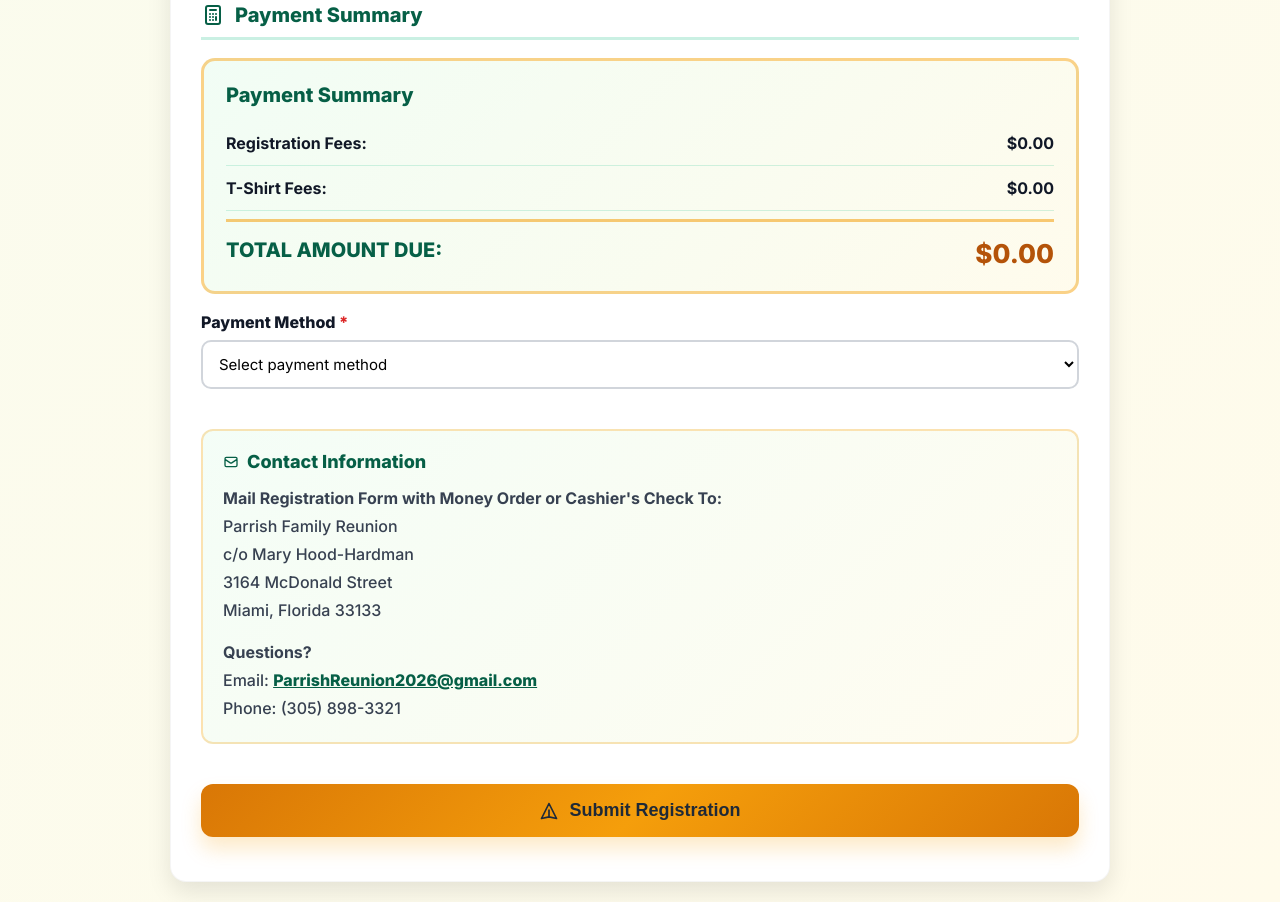
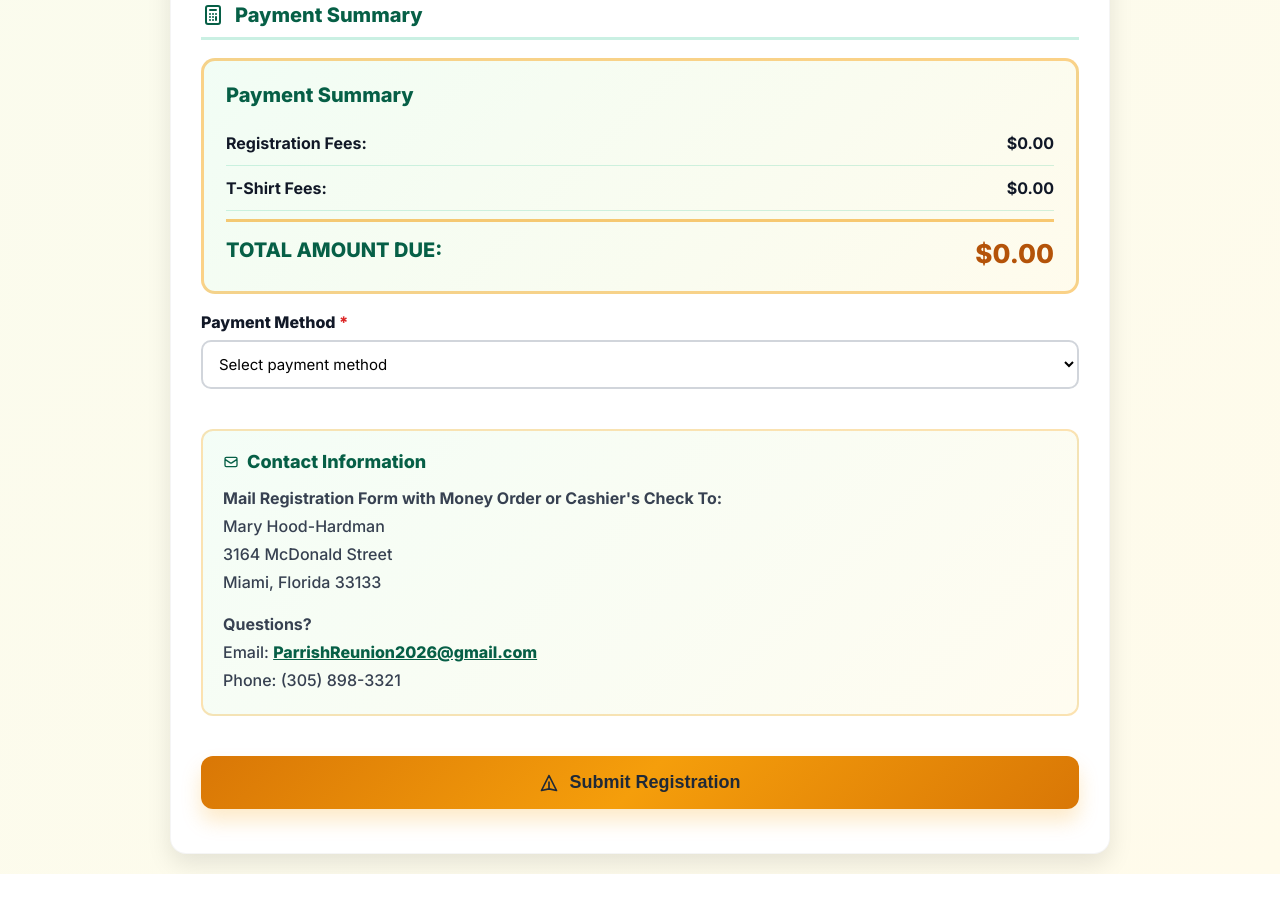
Before and after one commit to kshtajay/2026-Parrish-Reunion-Form, a plain HTML site: page index.html in a window 1280 px wide. Shown: the part 5598-6500 px from the top of the page. After the commit the page ends 6472 px from the top, so only its background shows below. Drawn offline with nearby package versions, Linux system fonts and the light colour scheme.

Commit message:
Update index.html

```diff
--- a/index.html
+++ b/index.html
@@ -1201,8 +1201,7 @@
 
             <p>
               <strong>Mail Registration Form with Money Order or Cashier's Check To:</strong><br>
-              Parrish Family Reunion<br>
-              c/o Mary Hood-Hardman<br>
+              Mary Hood-Hardman<br>
               3164 McDonald Street<br>
               Miami, Florida 33133
             </p>
```
